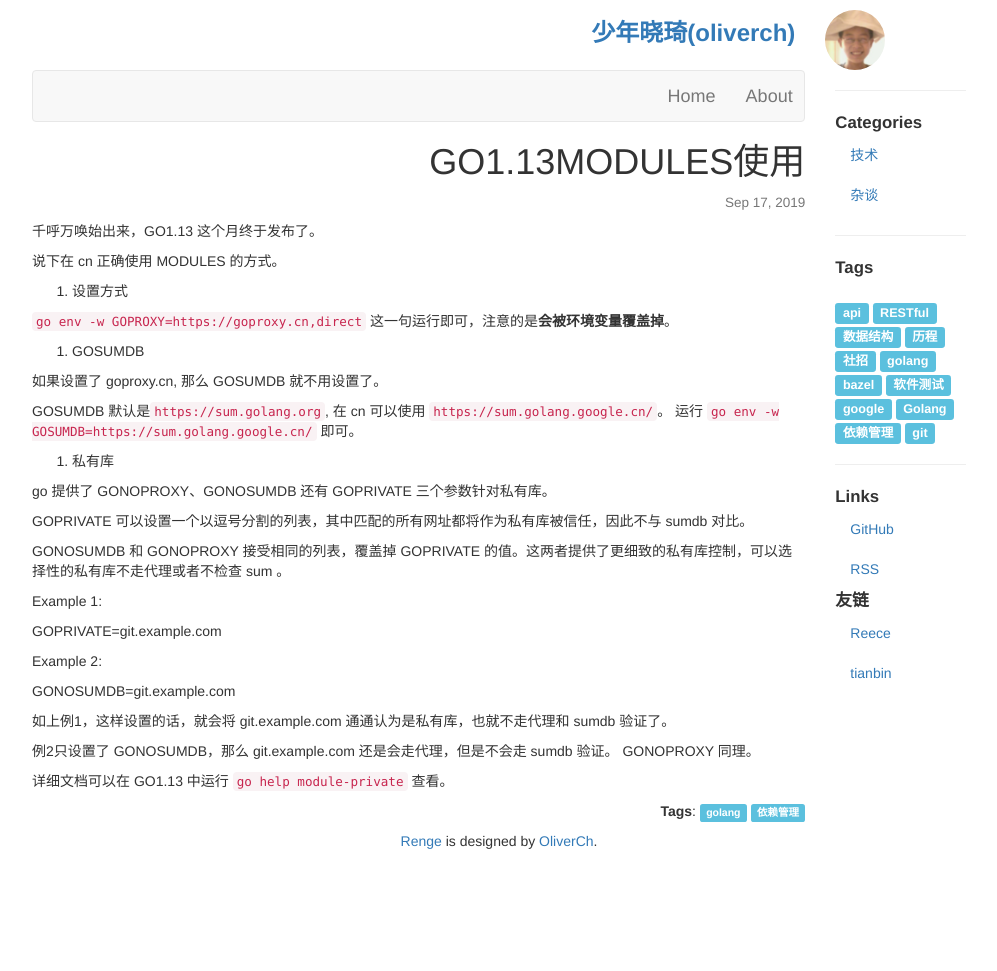
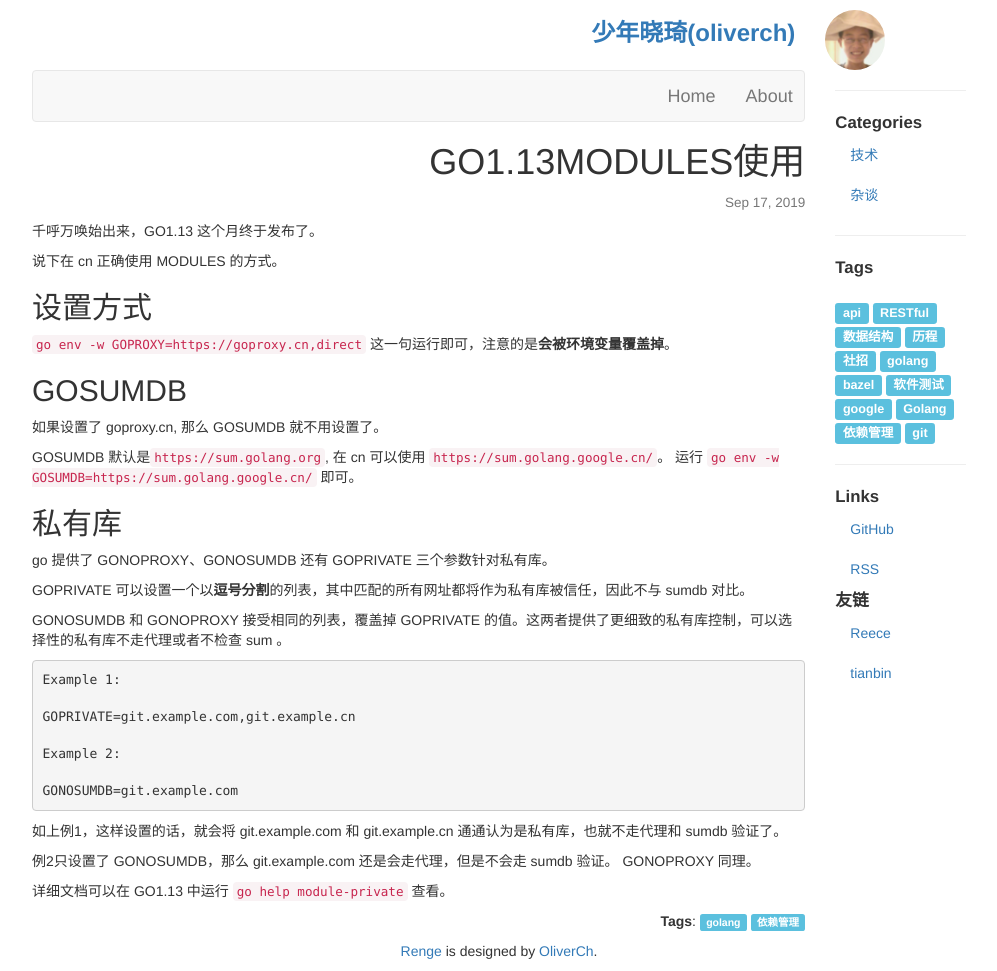
Before and after one commit to snxq/snxq.github.io, a Jekyll site: the page built from _posts/2018-09-17-GO1.13MODULES使用.md, in a window 1280 px wide. Shown: the whole page, without its empty margins (141-1138 px from the left). Built offline with Jekyll 4.4.1, drawn with Linux system fonts in a browser that asks for light colours; before the commit the page ends 900 px from its top, so only the background shows below that.

Commit message:
:art: format text

````diff
--- a/_posts/2018-09-17-GO1.13MODULES使用.md
+++ b/_posts/2018-09-17-GO1.13MODULES使用.md
@@ -10,33 +10,35 @@ tags: golang 依赖管理
 
 说下在 cn 正确使用 MODULES 的方式。
 
-1. 设置方式
+## 设置方式
 
 `go env -w GOPROXY=https://goproxy.cn,direct` 这一句运行即可，注意的是**会被环境变量覆盖掉**。
 
-2. GOSUMDB
+## GOSUMDB
 
 如果设置了 goproxy.cn, 那么 GOSUMDB 就不用设置了。
 
 GOSUMDB 默认是`https://sum.golang.org`, 在 cn 可以使用 `https://sum.golang.google.cn/`。 运行 `go env -w GOSUMDB=https://sum.golang.google.cn/` 即可。
 
-3. 私有库
+## 私有库
 
 go 提供了 GONOPROXY、GONOSUMDB 还有 GOPRIVATE 三个参数针对私有库。
 
-GOPRIVATE 可以设置一个以逗号分割的列表，其中匹配的所有网址都将作为私有库被信任，因此不与 sumdb 对比。
+GOPRIVATE 可以设置一个以**逗号分割**的列表，其中匹配的所有网址都将作为私有库被信任，因此不与 sumdb 对比。
 
 GONOSUMDB 和 GONOPROXY 接受相同的列表，覆盖掉 GOPRIVATE 的值。这两者提供了更细致的私有库控制，可以选择性的私有库不走代理或者不检查 sum 。
 
+```
 Example 1:
 
-GOPRIVATE=git.example.com
+GOPRIVATE=git.example.com,git.example.cn
 
 Example 2:
 
 GONOSUMDB=git.example.com
+```
 
-如上例1，这样设置的话，就会将 git.example.com 通通认为是私有库，也就不走代理和 sumdb 验证了。
+如上例1，这样设置的话，就会将 git.example.com 和 git.example.cn 通通认为是私有库，也就不走代理和 sumdb 验证了。
 
 例2只设置了 GONOSUMDB，那么 git.example.com 还是会走代理，但是不会走 sumdb 验证。 GONOPROXY 同理。
 
````
